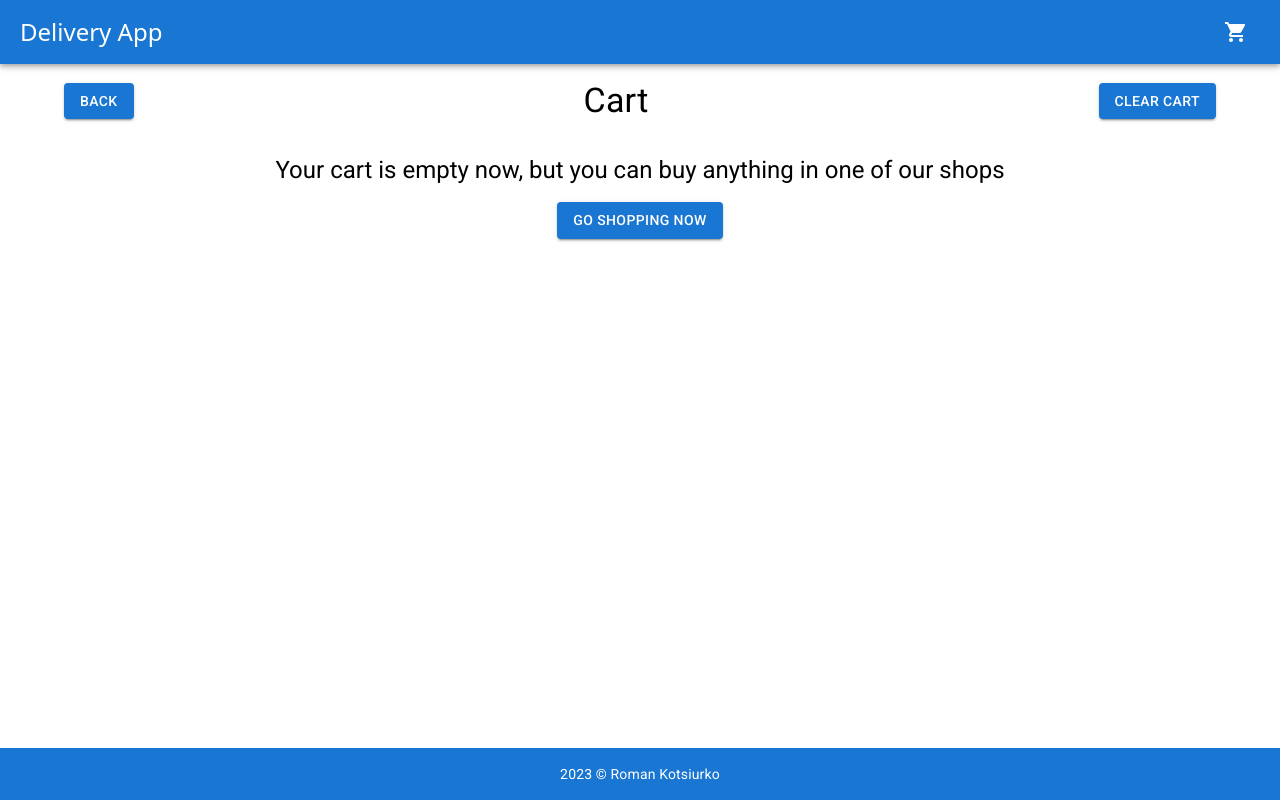
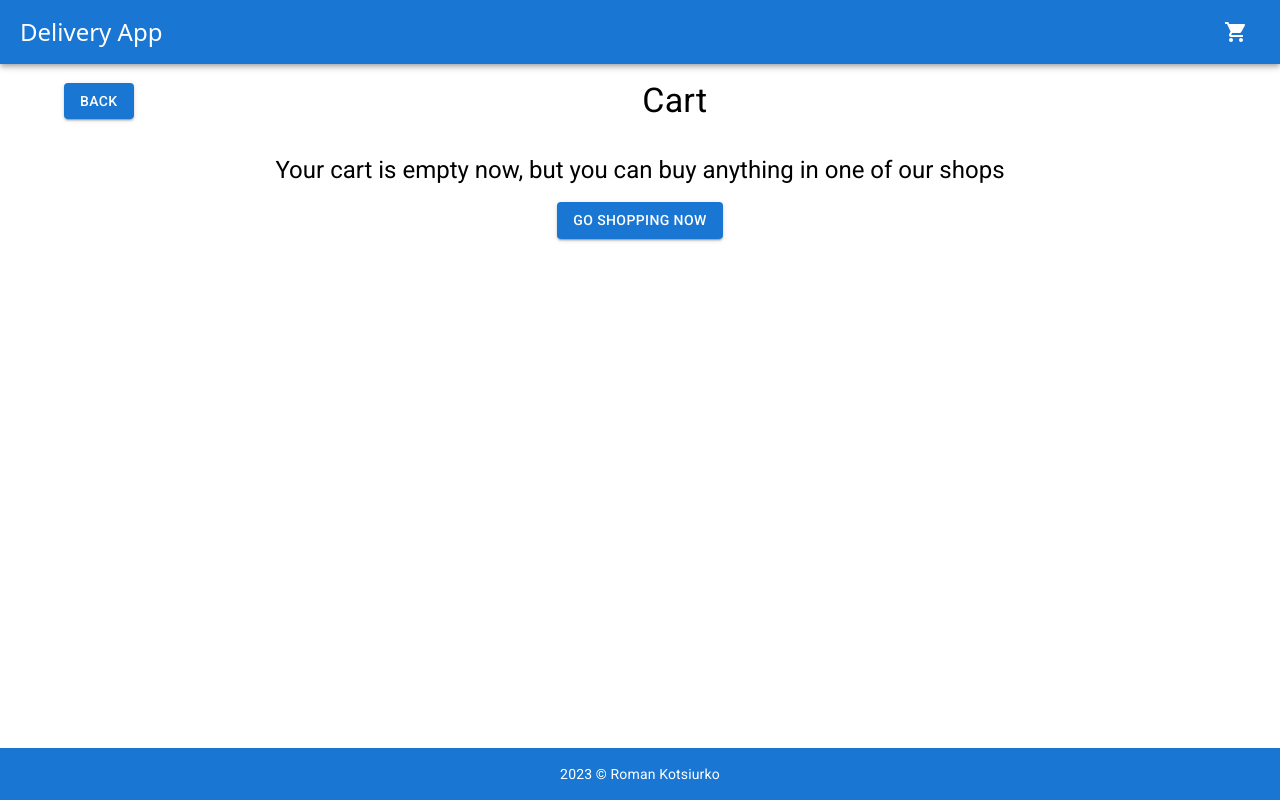
Before and after one commit to kotsiurko/delivery-app, a React (Create React App) app: page /cart in a window 1280 px wide. Built offline with nearby package versions, Linux system fonts and the light colour scheme.

Commit message:
fix Clear Cart btn

```diff
--- a/src/components/Cart.jsx
+++ b/src/components/Cart.jsx
@@ -22,6 +22,7 @@ const ShoppingCart = () => {
         <Typography variant="h4" sx={{ mx: "auto" }}>
           Cart
         </Typography>
+        {cartProducts.length > 0 && (
           <Button
             variant="contained"
             color="primary"
@@ -29,6 +30,7 @@ const ShoppingCart = () => {
           >
             Clear Cart
           </Button>
+        )}
       </Box>
 
       <Box display="flex" flexDirection="column" mt={4} alignItems="center">
```
Also changed, not shown: 1 other file (tests, documents, lock files or other folders). Lines whose indentation alone changed are shown as unchanged.
